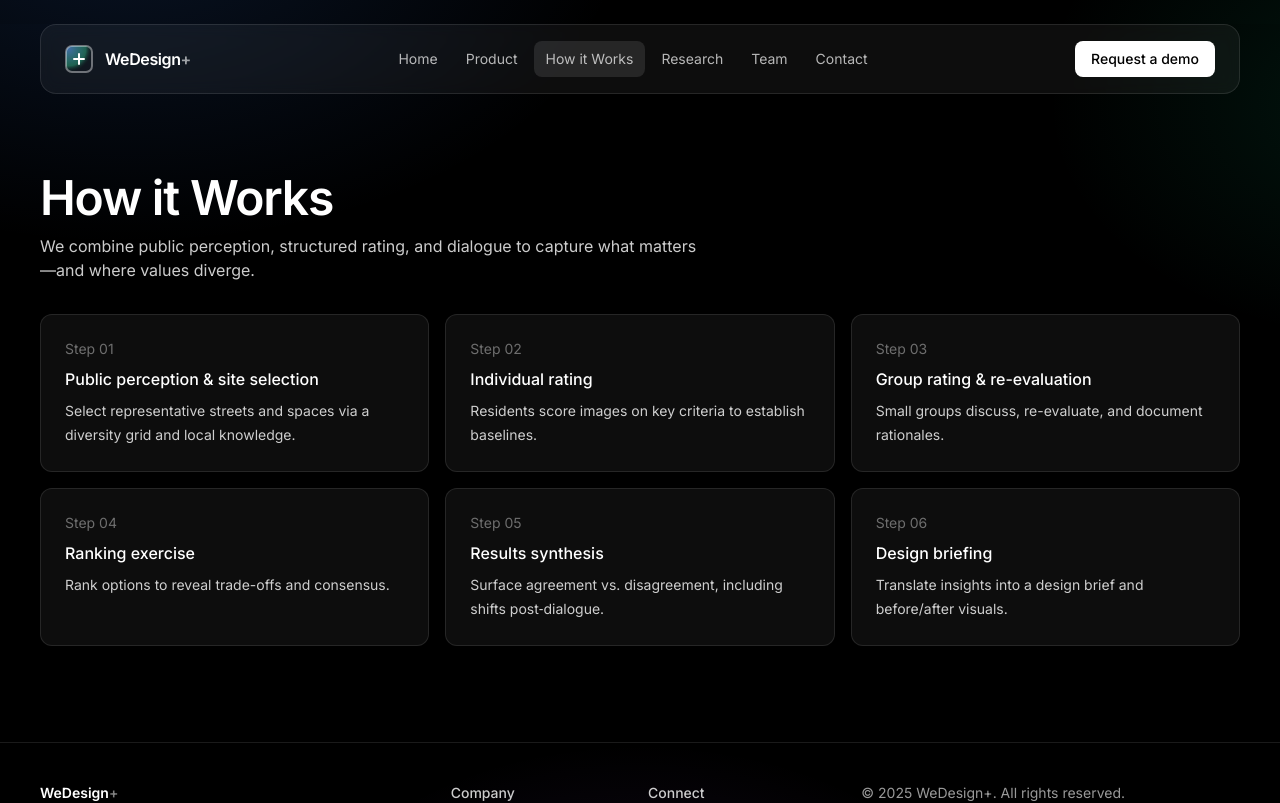
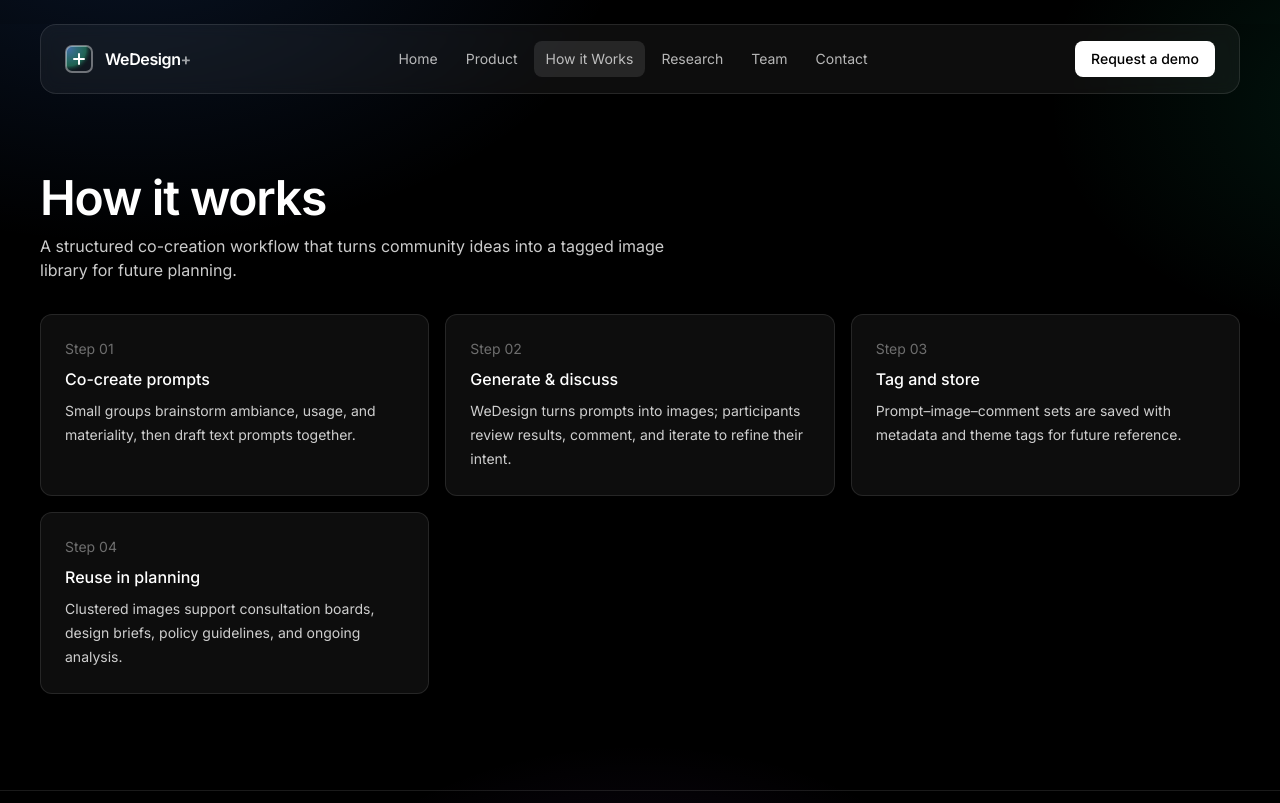
Before and after one commit to rsdmu/wedesign-site, a Next.js app: page /how-it-works in a window 1280 px wide. Shown: the top 803 px of the page. Built offline with nearby package versions, Linux system fonts and the light colour scheme.

Commit message:
Align 'How it works' page with home section

```diff
--- a/app/(site)/how-it-works/page.tsx
+++ b/app/(site)/how-it-works/page.tsx
@@ -5,17 +5,31 @@ export default function HowItWorksPage(){
   return (
     <>
       <Section className="pt-12 md:pt-20">
-        <h1 className="text-3xl md:text-5xl font-semibold tracking-tight">How it Works</h1>
-        <p className="mt-3 text-white/80 max-w-2xl">We combine public perception, structured rating, and dialogue to capture what matters—and where values diverge.</p>
+        <h1 className="text-3xl md:text-5xl font-semibold tracking-tight">How it works</h1>
+        <p className="mt-3 text-white/80 max-w-2xl">
+          A structured co-creation workflow that turns community ideas into a tagged image library for future planning.
+        </p>
         <div className="mt-8">
-          <Steps steps={[
-            {title: "Public perception & site selection", body: "Select representative streets and spaces via a diversity grid and local knowledge."},
-            {title: "Individual rating", body: "Residents score images on key criteria to establish baselines."},
-            {title: "Group rating & re-evaluation", body: "Small groups discuss, re-evaluate, and document rationales."},
-            {title: "Ranking exercise", body: "Rank options to reveal trade-offs and consensus."},
-            {title: "Results synthesis", body: "Surface agreement vs. disagreement, including shifts post‑dialogue."},
-            {title: "Design briefing", body: "Translate insights into a design brief and before/after visuals."},
-          ]} />
+          <Steps
+            steps={[
+              {
+                title: "Co-create prompts",
+                body: "Small groups brainstorm ambiance, usage, and materiality, then draft text prompts together.",
+              },
+              {
+                title: "Generate & discuss",
+                body: "WeDesign turns prompts into images; participants review results, comment, and iterate to refine their intent.",
+              },
+              {
+                title: "Tag and store",
+                body: "Prompt–image–comment sets are saved with metadata and theme tags for future reference.",
+              },
+              {
+                title: "Reuse in planning",
+                body: "Clustered images support consultation boards, design briefs, policy guidelines, and ongoing analysis.",
+              },
+            ]}
+          />
         </div>
       </Section>
     </>
```
